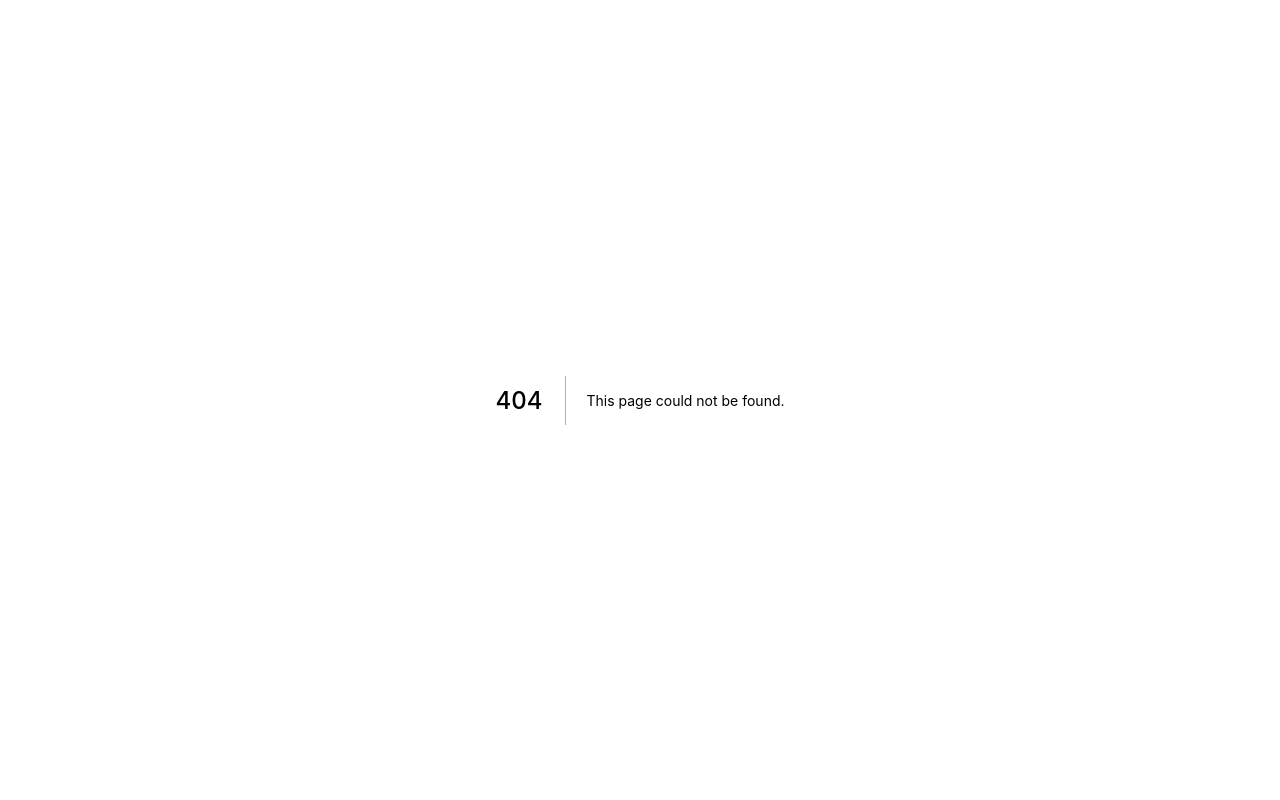
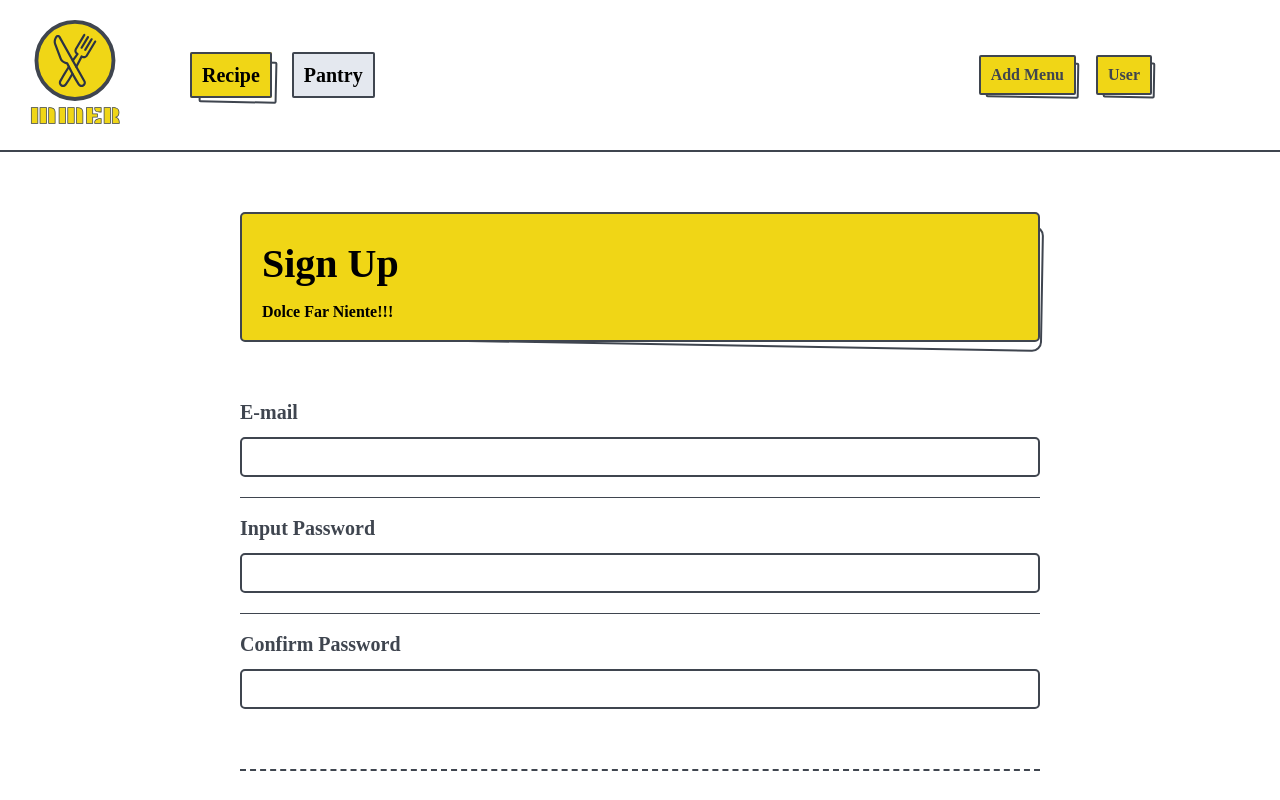
Before and after one commit to doakuma/MMER, a Next.js app in the folder front/: page /signUp in a window 1280 px wide. Before the commit this address had no page. Shown: the top 800 px of the page. Built offline with nearby package versions, Linux system fonts and the light colour scheme.

Commit message:
[dev] signup UI

```diff
--- /dev/null
+++ b/front/pages/signUp/index.tsx
@@ -0,0 +1,44 @@
+import Layout from "../../components/common/Layout";
+
+const signUp = () => {
+  return (
+    <Layout home={false} siteTitle="MMER | SignUp">
+      <section className="cont-section">
+        <div className="box-signUp">
+          <header className="head-signUp">
+            <h3 className="tit-user">Sign Up</h3>
+            <p className="txt-signUp">Dolce Far Niente!!!</p>
+          </header>
+          <div className="line-signUp">
+            <label className="label" htmlFor="sgEmail">
+              E-mail
+            </label>
+            <input type="email" className="text" name="sgEmail" id="sgEmail" />
+          </div>
+          <div className="line-signUp">
+            <label className="label" htmlFor="sgIpPw">
+              Input Password
+            </label>
+            <input type="password" className="text" name="sgIpPw" id="sgIpPw" />
+          </div>
+          <div className="line-signUp">
+            <label className="label" htmlFor="sgCfPw">
+              Confirm Password
+            </label>
+            <input type="password" className="text" name="sgCfPw" id="sgCfPw" />
+          </div>
+          <div className="btn-area md">
+            <button type="button" className="btn primary">
+              Sign Up
+            </button>
+            <button type="button" className="btn">
+              Cancel
+            </button>
+          </div>
+        </div>
+      </section>
+    </Layout>
+  );
+};
+
+export default signUp;
--- a/front/styles/layout.css
+++ b/front/styles/layout.css
@@ -1176,3 +1176,50 @@
   align-items: center;
   margin: 20px 0 0;
 }
+
+/*  signUp */
+.box-signUp {
+  margin: 0 auto;
+  width: 800px;
+}
+.head-signUp {
+  position: relative;
+  padding: 20px;
+  margin: 0 0 40px;
+  border: 2px solid var(--color-black);
+  border-radius: 5px;
+  background: var(--color-yellow);
+}
+.head-signUp:after {
+  content: "";
+  display: block;
+  position: absolute;
+  top: 0;
+  bottom: 0;
+  left: 0;
+  right: 0;
+  border: 2px solid var(--color-black);
+  border-radius: 10px;
+  transform: translate(5px, 5px) rotate(1deg);
+  z-index: -1;
+}
+.txt-signUp {
+  margin: 20px 0 0;
+  font-weight: bold;
+}
+.line-signUp {
+  display: flex;
+  flex-direction: column;
+  padding: 20px 0;
+  border-top: 1px solid var(--color-black);
+}
+.line-signUp:first-of-type {
+  border: none;
+}
+.line-signUp .label {
+  display: block;
+  font-size: 20px;
+  font-weight: bold;
+  margin: 0 0 15px;
+  color: var(--color-black);
+}
```
